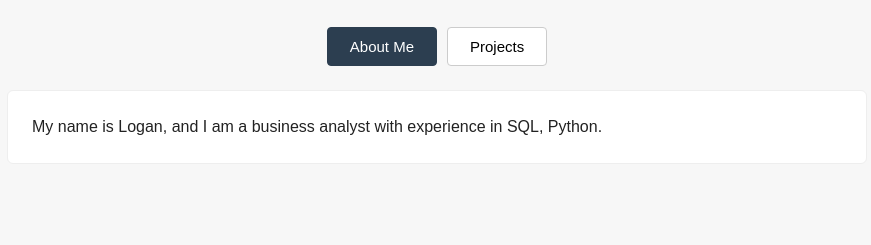
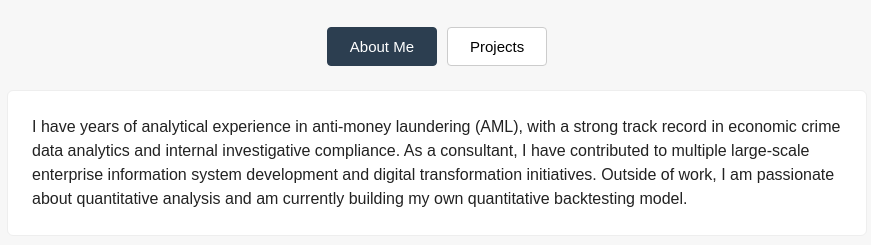
Before and after one commit to LoganJiangCa/LoganJiangCa.github.io, a plain HTML site: page index.html in a window 1280 px wide. Shown: the part 295-540 px from the top of the page, without its empty margins (203-1074 px from the left). Drawn offline with Linux system fonts and the light colour scheme.

Commit message:
Quantitative Tools

```diff
--- a/index.html
+++ b/index.html
@@ -174,7 +174,7 @@
       <div id="about" class="tab-content active">
         <div class="panel">
           <p>
-            My name is Logan, and I am a business analyst with experience in SQL, Python.
+            I have years of analytical experience in anti-money laundering (AML), with a strong track record in economic crime data analytics and internal investigative compliance. As a consultant, I have contributed to multiple large-scale enterprise information system development and digital transformation initiatives. Outside of work, I am passionate about quantitative analysis and am currently building my own quantitative backtesting model.
           </p>
         </div>
       </div>
```
Also changed, not shown: Stock Quantitative_Tools/Stock Quotes & Technical Analysis. bilingual.html (renamed from Stock_Tools/Stock Quotes & Technical Analysis. bilingual.html, +1 -1 lines), Stock Quantitative_Tools/超跌反弹短线选股器.html (renamed from Stock_Tools/超跌反弹短线选股器.html), 1 other file.
